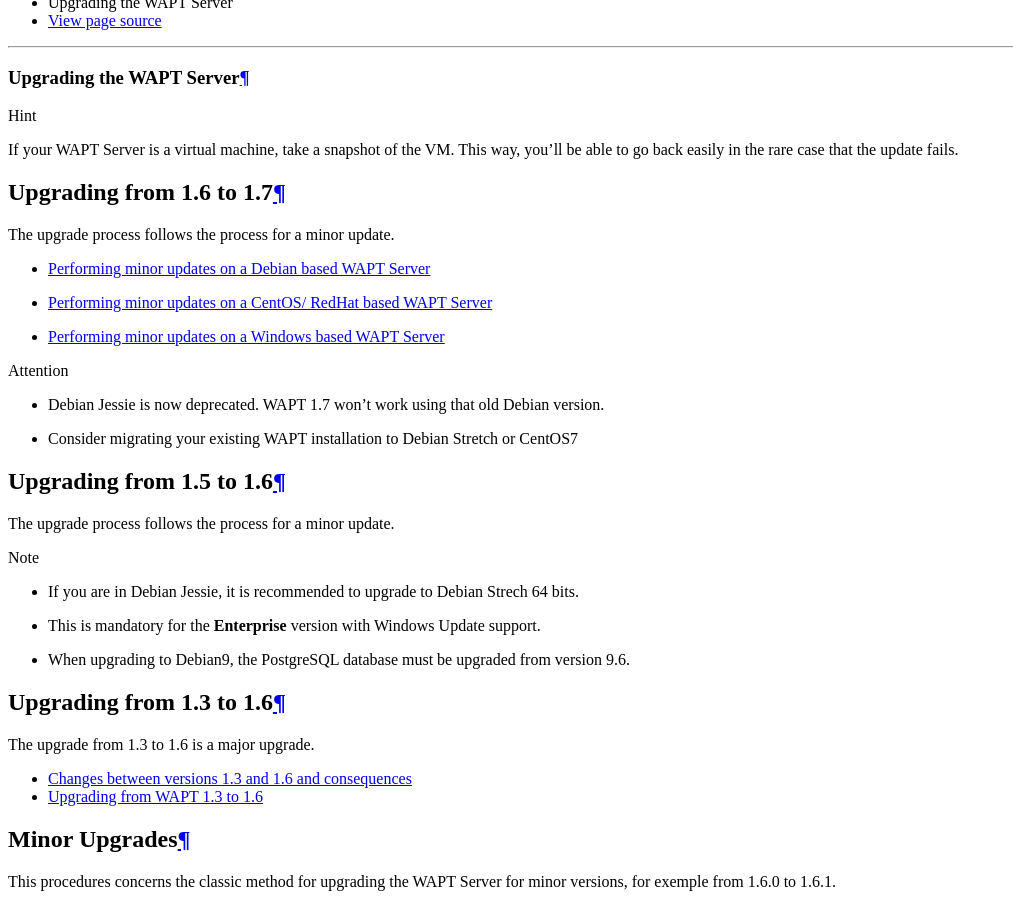
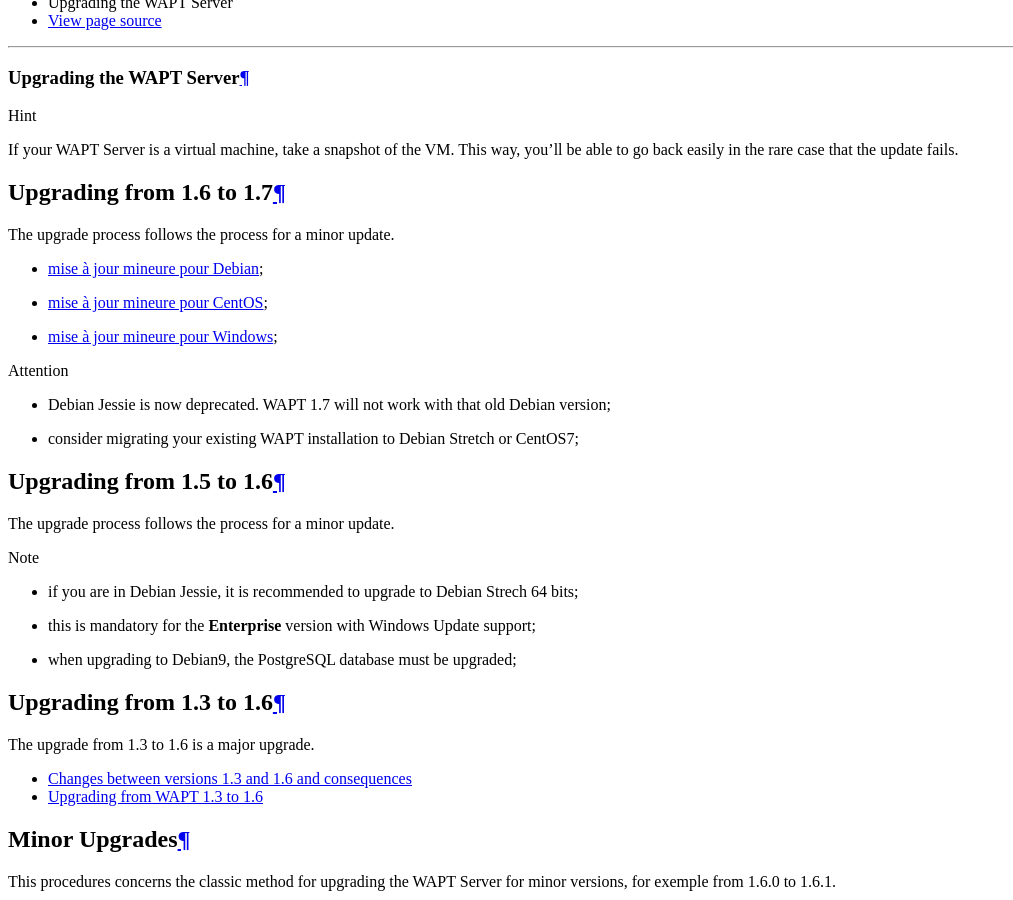
Before and after one commit to tranquilit/WAPT-Documentation, a Sphinx documentation site: the page built from source/waptserver-update/index.rst, in a window 1280 px wide and 900 px high, scrolled down 757 px. Shown: the whole window, without its empty margins (0-1013 px from the left). Built offline with Sphinx 7.4.7 and the Read the Docs theme 2.0.0, drawn with Linux system fonts in a browser that asks for light colours.

Commit message:
more qualitative translations from Vince

```diff
--- a/source/wapt-usage/wapt-selfservice.rst
+++ b/source/wapt-usage/wapt-selfservice.rst
@@ -18,7 +18,7 @@
 
 .. hint::
 
-  Feature only available with WAPT Enterprise
+  Feature only available with WAPT **Enterprise**.
 
 Presentation
 ------------
--- a/source/waptserver-update/index.rst
+++ b/source/waptserver-update/index.rst
@@ -25,27 +25,34 @@
 
 The upgrade process follows the process for a minor update.
 
-* :ref:`wapt_minor_upgrade_debian`
-* :ref:`wapt_minor_upgrade_centos`
-* :ref:`wapt_minor_upgrade_windows`
+* :ref:`mise à jour mineure pour Debian <wapt_minor_upgrade_debian>`;
+
+* :ref:`mise à jour mineure pour CentOS <wapt_minor_upgrade_centos>`;
+
+* :ref:`mise à jour mineure pour Windows <wapt_minor_upgrade_windows>`;
 
 .. attention::
 
-  * Debian Jessie is now deprecated. WAPT 1.7 won't work using that old Debian version.
-  * Consider migrating your existing WAPT installation to Debian Stretch or CentOS7
+  * Debian Jessie is now deprecated. WAPT 1.7 will not work
+    with that old Debian version;
 
+  * consider migrating your existing WAPT installation
+    to Debian Stretch or CentOS7;
 
 Upgrading from 1.5 to 1.6
 -------------------------
 
 The upgrade process follows the process for a minor update.
 
-
 .. note::
 
-  * If you are in Debian Jessie, it is recommended to upgrade to Debian Strech 64 bits.
-  * This is mandatory for the **Enterprise** version with Windows Update support.
-  * When upgrading to Debian9, the PostgreSQL database must be upgraded from version 9.6.
+  * if you are in Debian Jessie, it is recommended to upgrade
+    to Debian Strech 64 bits;
+
+  * this is mandatory for the **Enterprise** version with Windows Update support;
+
+  * when upgrading to Debian9, the PostgreSQL database
+    must be upgraded;
 
 Upgrading from 1.3 to 1.6
 -------------------------
```
Also changed, not shown: source/wapt-enterprise.rst (+7 -5 lines), source/wapt-usage/wapt-console-detail.rst (+4 -17 lines), source/wapt-usage/wapt-reporting.rst (+4 -3 lines), source/wapt-usage/wapt-windows-update.rst (+9 -9 lines), 8 other files.
